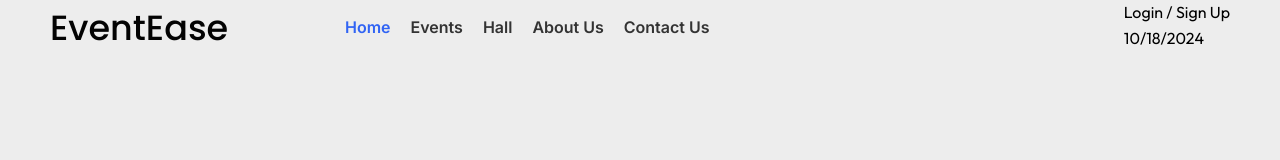
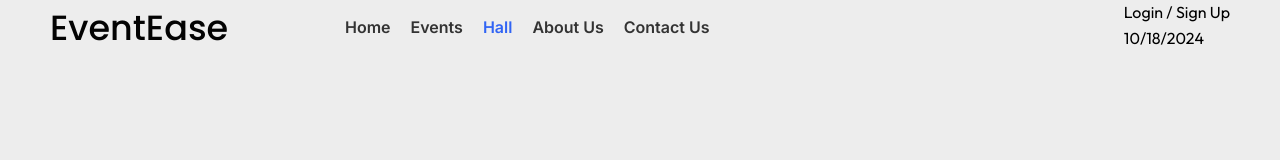
Before and after one commit to kavinpradheep/EVENTEASE, a React (Vite) app: page /Hallpage in a window 1280 px wide. Shown: the top 160 px of the page. Built offline with nearby package versions, Linux system fonts and the light colour scheme; no server answers.

Commit message:
set nav for all pages after mail sub 1st stage

```diff
--- a/src/components/adminhall/adminhall.css
+++ b/src/components/adminhall/adminhall.css
@@ -1,3 +1,11 @@
+.admin-hall{
+    color: rgb(49, 100, 244);
+}
+.admin-home:hover{
+    color: rgb(49, 100, 244);
+    transform: scale(1.1);
+    transition: 0.2s;
+}
 .highlight {
     background-color: red !important; /* Change to your preferred color */
     color: white; /* Change text color to white */
--- a/src/components/adminhall/adminhall.jsx
+++ b/src/components/adminhall/adminhall.jsx
@@ -130,9 +130,9 @@ const Adminhall = () => {
             <div className="header">
                 <div className="left-section">EventEase Admin</div>
                 <div className="middle-section">
-                    <div className="home">Home</div>
+                    <div className="admin-home">Home</div>
                     <div className="events">Events</div>
-                    <div className="hall">Hall</div>
+                    <div className="admin-hall">Hall</div>
                     <div className="about">About Us</div>
                     <div className="contact">Contact Us</div>
                 </div>
--- a/src/components/hall/hall.css
+++ b/src/components/hall/hall.css
@@ -1,4 +1,13 @@
-/* General Layout */
+.hall-home{
+    transition: 0.2s;
+}
+.hall-home:hover{
+    color: rgb(49, 100, 244);
+    transform: scale(1.1);
+}
+.hall-hall{
+    color: rgb(49, 100, 244);
+}
 .hall-main-container{
     width: 1000px;
     margin: auto;
--- a/src/components/hall/hall.jsx
+++ b/src/components/hall/hall.jsx
@@ -97,9 +97,9 @@ const Hall = () => {
             <div className="header">
                 <div className="left-section">EventEase</div>
                 <div className="middle-section">
-                    <div className="home" onClick={homeclick}>Home</div>
+                    <div className="hall-home" onClick={homeclick}>Home</div>
                     <div className="events" onClick={eventsclick}>Events</div>
-                    <div className="hall">Hall</div>
+                    <div className="hall-hall">Hall</div>
                     <div className="about">About Us</div>
                     <div className="contact">Contact Us</div>
                 </div>
--- a/src/components/homepage/home.css
+++ b/src/components/homepage/home.css
@@ -89,16 +89,17 @@
 /*.page-container-right{
 }*/
 
-.footer {
+.fotter {
     margin-bottom: 15px;
     align-items: center;
     justify-content: center;
     text-align: center;
 }
 
-.footer h4 {
+.fotter h4 {
     color: rgb(38, 38, 38);
     font-family: 'Inter', sans-serif;
+    text-align: center;
 }
 
 /* Subscription styles */
--- a/src/components/homepage/home.jsx
+++ b/src/components/homepage/home.jsx
@@ -22,7 +22,9 @@ const Mainpage = () => {
     const contactclick = () => {
         navigate('/Contact us');
     };
-
+    const loginclick = () =>{
+        navigate('/Login-signup-page')
+    }
     // Handle change event when a college is selected
     const handleCollegeChange = (event) => {
         setSelectedCollege(event.target.value);
@@ -89,7 +91,12 @@ const Mainpage = () => {
                         <div className="about" onClick={aboutusclick}>About Us</div>
                         <div className="contact" onClick={contactclick}>Contact Us</div>
                     </div>
-                    <div className="right-section">date</div>
+
+                    <div className="right-section">
+                        <div className="login" onClick={loginclick}>Login / Sign Up</div>
+                        <span>{new Date().toLocaleDateString()}</span> {/* Current date */}
+
+                    </div>
                 </div>
 
                 <div className="page-container">
--- a/src/components/login/Login.jsx
+++ b/src/components/login/Login.jsx
@@ -8,7 +8,7 @@ const Login = () => {
   //navigation
   const navigate = useNavigate();
   const handlebuttonclick = () =>{
-    navigate('/Homepage') //navigate to main page
+    navigate('/') //navigate to main page
   }
   const adminloginclick = () => {
     navigate('/Adminlogin')
```
